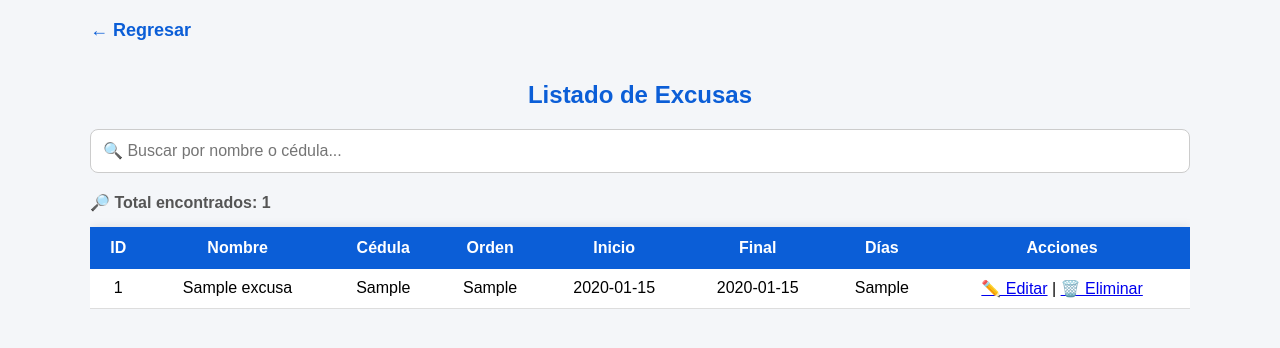
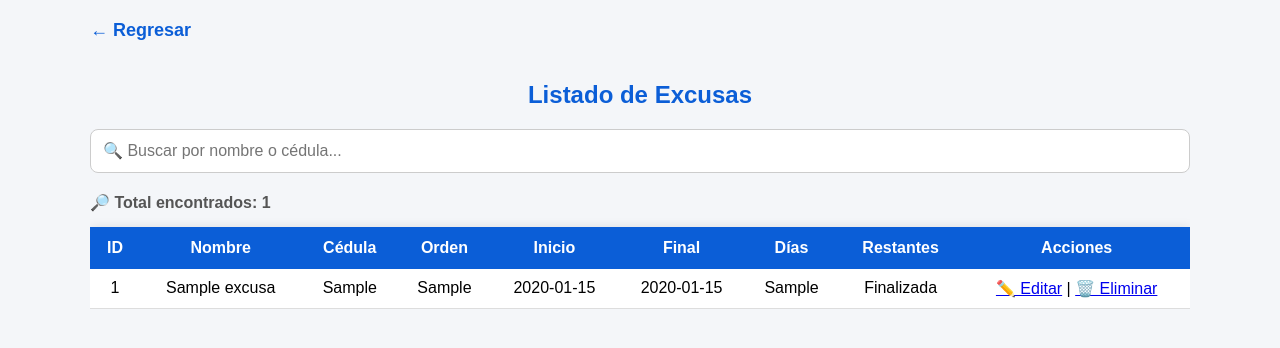
Before and after one commit to danmjp19-boop/control-excusados, a Flask app: page /lista_excusas in a window 1280 px wide. Shown: the top 348 px of the page. Run offline with Flask 3, Linux system fonts and the light colour scheme; tables that the repository leaves empty hold one stand-in row (values such as "Sample post").

Commit message:
Update lista_excusas.html

```diff
--- a/templates/lista_excusas.html
+++ b/templates/lista_excusas.html
@@ -113,6 +113,7 @@ onkeyup="filtrar()">
 <th>Inicio</th>
 <th>Final</th>
 <th>Días</th>
+<th>Restantes</th>
 <th>Acciones</th>
 </tr>
 
@@ -127,6 +128,7 @@ onkeyup="filtrar()">
 <td>{{ e.fecha_inicio }}</td>
 <td>{{ e.fecha_final }}</td>
 <td>{{ e.dias }}</td>
+<td>{{ e.dias_restantes }}</td>
 <td>
     <a href="/editar_excusa/{{ e.id }}">✏️ Editar</a>
     |
```
